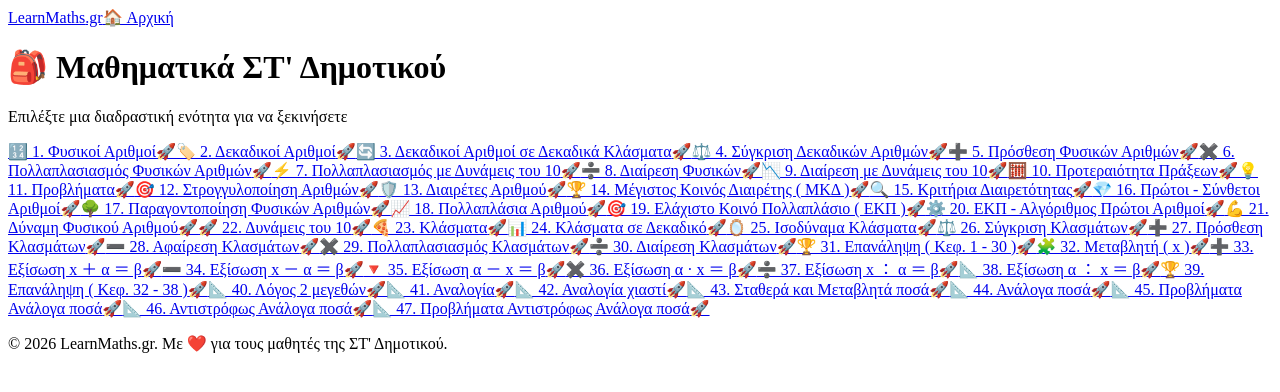
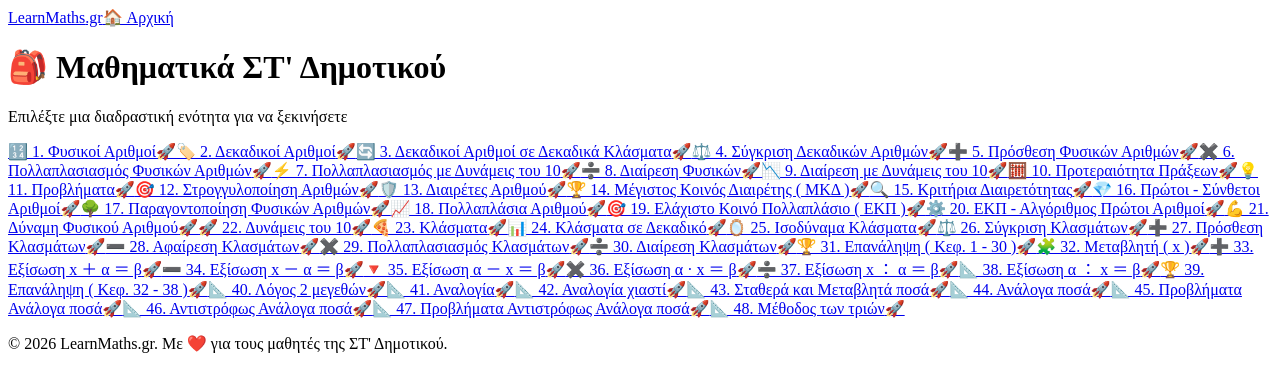
Before and after one commit to gkrimpas-lab/learn-maths-2026, a Next.js app: page /st-dimotikou in a window 1280 px wide. Shown: the top 392 px of the page. Built offline with nearby package versions, Linux system fonts and the light colour scheme.

Commit message:
Add new item for 'Method of Three' to index

```diff
--- a/pages/st-dimotikou/index.js
+++ b/pages/st-dimotikou/index.js
@@ -51,7 +51,8 @@ export default function STDimotikouMenu() {
     { id: '44-analoga-posa', label: '📐 44. Ανάλογα ποσά', href: '/st-dimotikou/44-analoga-posa' },
     { id: '45-problem-analoga-posa', label: '📐 45. Προβλήματα Ανάλογα ποσά', href: '/st-dimotikou/45-problem-analoga-posa' },
     { id: '46-antistrofos-analoga-posa', label: '📐 46. Αντιστρόφως Ανάλογα ποσά', href: '/st-dimotikou/46-antistrofos-analoga-posa' },
-    { id: '47-problem-antistrofos-analoga-posa', label: '📐 47. Προβλήματα Αντιστρόφως Ανάλογα ποσά', href: '/st-dimotikou/47-problem-antistrofos-analoga-posa' }
+    { id: '47-problem-antistrofos-analoga-posa', label: '📐 47. Προβλήματα Αντιστρόφως Ανάλογα ποσά', href: '/st-dimotikou/47-problem-antistrofos-analoga-posa' },
+    { id: '48-methodos-trion', label: '📐 48. Μέθοδος των τριών', href: '/st-dimotikou/48-methodos-trion' }
   ];
 
   return (
```
